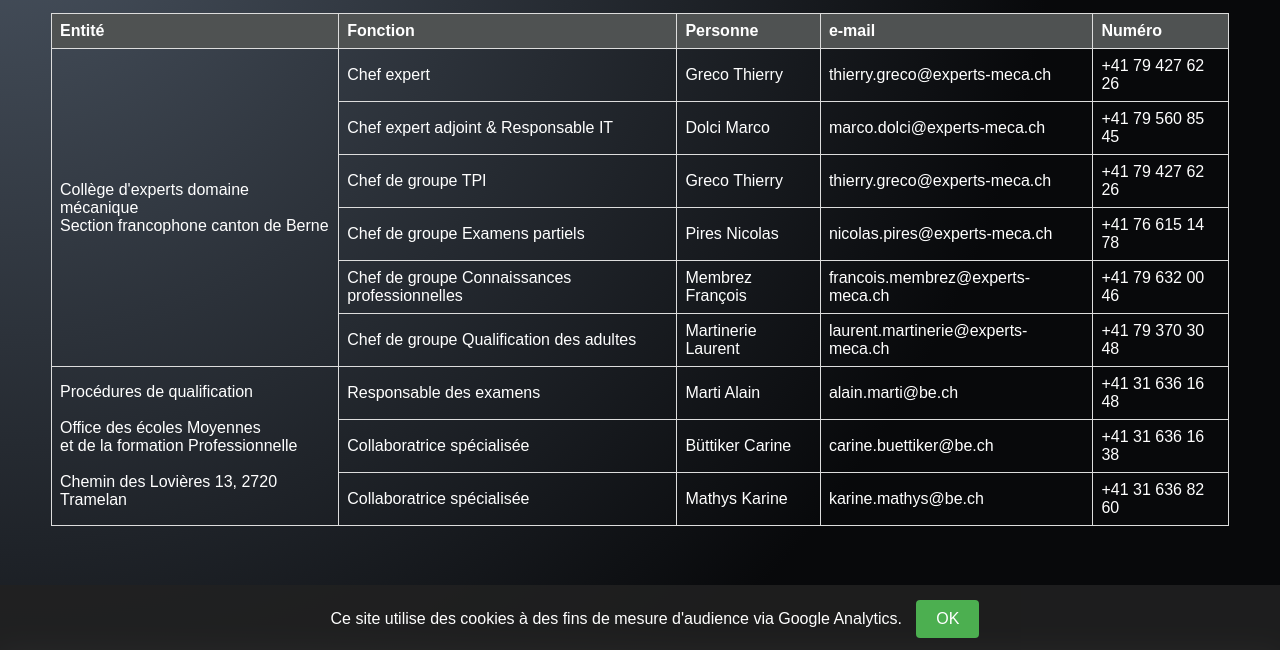
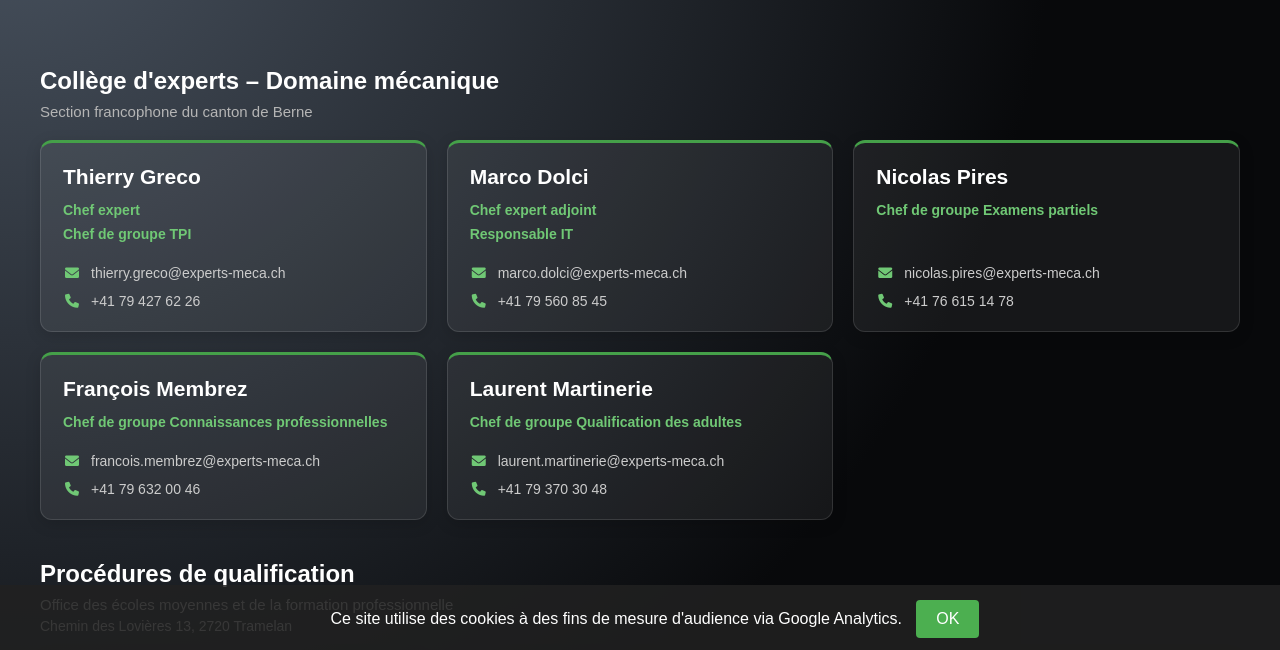
Before and after one commit to mwdolci/website_experts-meca, a plain HTML site: page contact.html in a window 1280 px wide. Shown: the part 147-797 px from the top of the page. Drawn offline with Linux system fonts and the light colour scheme.

Commit message:
new design page contact

```diff
--- /dev/null
+++ b/contact.css
@@ -0,0 +1,170 @@
+/* ==================== CONTENEUR PRINCIPAL ==================== */
+
+#contact-cards {
+    max-width: 1200px;
+    margin: 0 auto;
+    padding: 20px 20px 40px;
+}
+
+/* ==================== ENTITÉS ==================== */
+
+.contact-section {
+    margin-bottom: 40px;
+}
+
+.contact-section-title {
+    color: white;
+    font-size: 24px;
+    font-weight: 600;
+    margin: 0 0 8px;
+}
+
+.contact-section-description {
+    color: #b5b5b5;
+    font-size: 15px;
+    margin: 0 0 5px;
+}
+
+.contact-section-address {
+    color: #b5b5b5;
+    font-size: 14px;
+    margin: 0;
+}
+
+/* ==================== GRILLE ==================== */
+
+.contact-grid {
+    display: grid;
+    grid-template-columns: repeat(3, minmax(0, 1fr));
+    gap: 20px;
+    margin-top: 20px;
+}
+
+/* ==================== PAVÉS ==================== */
+
+.contact-card {
+    display: flex;
+    flex-direction: column;
+    padding: 22px;
+    background: rgba(255, 255, 255, 0.06);
+    border: 1px solid rgba(255, 255, 255, 0.12);
+    border-top: 3px solid #45a049;
+    border-radius: 12px;
+    box-shadow: 0 4px 15px rgba(0, 0, 0, 0.15);
+    transition: background 0.2s ease, transform 0.2s ease;
+}
+
+.contact-card:hover {
+    background: rgba(255, 255, 255, 0.10);
+    transform: translateY(-3px);
+}
+
+/* ==================== NOM ==================== */
+
+.contact-card-name {
+    color: white;
+    font-size: 21px;
+    font-weight: 600;
+    margin: 0 0 12px;
+}
+
+/* ==================== FONCTIONS ==================== */
+
+.contact-card-roles {
+    display: flex;
+    flex-direction: column;
+    gap: 5px;
+    margin-bottom: 20px;
+}
+
+.contact-card-role {
+    color: #70c875;
+    font-size: 14px;
+    font-weight: 600;
+    line-height: 1.4;
+}
+
+/* ==================== COORDONNÉES ==================== */
+
+.contact-card-details {
+    display: flex;
+    flex-direction: column;
+    gap: 12px;
+    margin-top: auto;
+}
+
+.contact-card-info {
+    display: flex;
+    align-items: center;
+    gap: 10px;
+    color: #cccccc;
+    font-size: 14px;
+}
+
+.contact-card-info i {
+    color: #70c875;
+    width: 18px;
+    flex-shrink: 0;
+    text-align: center;
+}
+
+.contact-card-info a {
+    color: #cccccc;
+    text-decoration: none;
+    overflow-wrap: anywhere;
+    transition: color 0.2s ease;
+}
+
+.contact-card-info a:hover {
+    color: #70c875;
+}
+
+/* ==================== RESPONSIVE PC ==================== */
+
+@media (min-width: 1201px) {
+    .pagetitle-container {
+        position: relative;
+        top: 0;
+        left: 0;
+        width: auto;
+        height: auto;
+        padding: 60px 40px 0;
+    }
+}
+
+/* ==================== RESPONSIVE TABLETTE ==================== */
+
+@media (max-width: 1000px) {
+    .contact-grid {
+        grid-template-columns: repeat(2, minmax(0, 1fr));
+    }
+}
+
+/* ==================== RESPONSIVE SMARTPHONE ==================== */
+
+@media (max-width: 600px) {
+    #contact-cards {
+        padding: 15px;
+    }
+
+    .contact-grid {
+        grid-template-columns: 1fr;
+        gap: 15px;
+    }
+
+    .contact-section-title {
+        font-size: 20px;
+    }
+
+    .contact-card {
+        padding: 18px;
+    }
+
+    .contact-card-name {
+        font-size: 19px;
+    }
+
+    .contact-card:hover {
+        transform: none;
+    }
+}
--- a/contact.html
+++ b/contact.html
@@ -17,12 +17,12 @@
     <meta name="robots" content="index, follow">
     <title>Collège d'experts - Contacts</title>
     <link rel="stylesheet" href="MainStyle.css?v=4.0.4">
+    <link rel="stylesheet" href="contact.css?v=1.0.0">
     <link rel="icon" type="image/png" sizes="16x16" href="images/be_mini.png">
     <link rel="stylesheet" href="https://cdnjs.cloudflare.com/ajax/libs/font-awesome/6.0.0-beta3/css/all.min.css">
     <link href="https://fonts.googleapis.com/css2?family=Lobster&display=swap" rel="stylesheet">
 </head>
-<body class="rotate-page">
-    <div class="rotate-message"></div>
+<body>
     <div class="page-container">
         <!-- En-tête que l'on doit retrouver sur toutes les pages du site web -->
         <header class="entete">
@@ -91,77 +91,7 @@
                 </div>
             </div>
 
-            <div class="container-tableau-contact">
-                <table>
-                    <thead>
-                        <tr>
-                            <th>Entité</th>
-                            <th>Fonction</th>
-                            <th>Personne</th>
-                            <th>e-mail</th>
-                            <th>Numéro</th>
-                        </tr>
-                    </thead>
-                    <tbody>
-                        <tr>
-                            <td rowspan="6">Collège d'experts domaine mécanique<br>Section francophone canton de Berne</td>
-                            <td>Chef expert</td>
-                            <td>Greco Thierry</td>
-                            <td><a href="mailto:thierry.greco@experts-meca.ch" id="email-link">thierry.greco@experts-meca.ch</a></td>
-                            <td>+41 79 427 62 26</td>
-                        </tr>
-                        <tr>
-                            <td>Chef expert adjoint & Responsable IT</td>
-                            <td>Dolci Marco</td>
-                            <td><a href="mailto:marco.dolci@experts-meca.ch" id="email-link">marco.dolci@experts-meca.ch</a></td>
-                            <td>+41 79 560 85 45</td>
-                        </tr>
-                        <tr>
-                            <td>Chef de groupe TPI</td>
-                            <td>Greco Thierry</td>
-                            <td><a href="mailto:thierry.greco@experts-meca.ch" id="email-link">thierry.greco@experts-meca.ch</a></td>
-                            <td>+41 79 427 62 26</td>
-                        </tr>
-                        <tr>
-                            <td>Chef de groupe Examens partiels</td>
-                            <td>Pires Nicolas</td>
-                            <td><a href="mailto:nicolas.pires@experts-meca.ch" id="email-link">nicolas.pires@experts-meca.ch</a></td>
-                            <td>+41 76 615 14 78</td>
-                        </tr>
-                        <tr>
-                            <td>Chef de groupe Connaissances professionnelles</td>
-                            <td>Membrez François</td>
-                            <td><a href="mailto:francois.membrez@experts-meca.ch" id="email-link">francois.membrez@experts-meca.ch</a></td>
-                            <td>+41 79 632 00 46</td>
-                        </tr>
-                        <tr>
-                            <td>Chef de groupe Qualification des adultes</td>
-                            <td>Martinerie Laurent</td>
-                            <td><a href="mailto:laurent.martinerie@experts-meca.ch" id="email-link">laurent.martinerie@experts-meca.ch</a></td>
-                            <td>+41 79 370 30 48</td>
-                        </tr>
-                        <tr>
-                            <td rowspan="3">Procédures de qualification<br><br>Office des écoles Moyennes<br> et de la formation Professionnelle<br><br>Chemin des Lovières 13, 2720 Tramelan</td>
-                            <td>Responsable des examens</td>
-                            <td>Marti Alain</td>
-                            <td><a href="mailto:alain.marti@be.ch" id="email-link">alain.marti@be.ch</a></td>
-                            <td>+41 31 636 16 48</td>
-                        </tr>
-                        <tr>
-                            <td>Collaboratrice spécialisée</td>
-                            <td>Büttiker Carine</td>
-                            <td><a href="mailto:carine.buettiker@be.ch" id="email-link">carine.buettiker@be.ch</a></td>
-                            <td>+41 31 636 16 38</td>
-                        </tr>
-                        <tr>
-                            <td>Collaboratrice spécialisée</td>
-                            <td>Mathys Karine</td>
-                            <td><a href="mailto:karine.mathys@be.ch" id="email-link">karine.mathys@be.ch</a></td>
-                            <td>+41 31 636 82 60</td>
-                        </tr>
-                    </tbody>
-                </table>
-            </div>
+            <div id="contact-cards"></div>
         </main>
     </div>
 
@@ -192,5 +122,6 @@
         <button id="cookie-ok">OK</button>
     </div>
     <script src="script.js?v=4.0.0"></script>
+    <script src="contact.js?v=1.0.0"></script>
 </body>
 </html>
--- /dev/null
+++ b/contact.js
@@ -0,0 +1,169 @@
+const contactCards = document.getElementById('contact-cards');
+
+// Création d'un élément HTML
+function createContactElement(tag, className, text) {
+    const element = document.createElement(tag);
+
+    if (className) element.className = className;
+    if (text !== undefined) element.textContent = text;
+
+    return element;
+}
+
+// Création d'une ligne de coordonnées
+function createContactInfo(icon, text, href) {
+    const info = createContactElement(
+        'div',
+        'contact-card-info'
+    );
+
+    const iconElement = createContactElement('i', icon);
+    iconElement.setAttribute('aria-hidden', 'true');
+
+    const link = createContactElement('a', '', text);
+    link.href = href;
+
+    info.appendChild(iconElement);
+    info.appendChild(link);
+
+    return info;
+}
+
+// Création d'un pavé de contact
+function createContactCard(contact) {
+    const card = createContactElement(
+        'article',
+        'contact-card'
+    );
+
+    // Nom et prénom
+    card.appendChild(createContactElement(
+        'h3',
+        'contact-card-name',
+        `${contact.firstName} ${contact.lastName}`
+    ));
+
+    // Fonctions
+    const roles = createContactElement(
+        'div',
+        'contact-card-roles'
+    );
+
+    for (const role of contact.roles) {
+        roles.appendChild(createContactElement(
+            'div',
+            'contact-card-role',
+            role
+        ));
+    }
+
+    card.appendChild(roles);
+
+    // Coordonnées
+    const details = createContactElement(
+        'div',
+        'contact-card-details'
+    );
+
+    // Adresse e-mail
+    if (contact.email) {
+        details.appendChild(createContactInfo(
+            'fas fa-envelope',
+            contact.email,
+            `mailto:${contact.email}`
+        ));
+    }
+
+    // Numéro de téléphone
+    if (contact.phone) {
+        details.appendChild(createContactInfo(
+            'fas fa-phone',
+            contact.phone,
+            `tel:${contact.phone.replace(/\s/g, '')}`
+        ));
+    }
+
+    card.appendChild(details);
+
+    return card;
+}
+
+// Affichage des contacts par entité
+function renderContacts(entities) {
+    contactCards.replaceChildren();
+
+    for (const entity of entities) {
+
+        const section = createContactElement(
+            'section',
+            'contact-section'
+        );
+
+        // Nom de l'entité
+        section.appendChild(createContactElement(
+            'h2',
+            'contact-section-title',
+            entity.entity
+        ));
+
+        // Description
+        if (entity.description) {
+            section.appendChild(createContactElement(
+                'p',
+                'contact-section-description',
+                entity.description
+            ));
+        }
+
+        // Adresse postale
+        if (entity.address) {
+            section.appendChild(createContactElement(
+                'p',
+                'contact-section-address',
+                entity.address
+            ));
+        }
+
+        // Grille des contacts
+        const grid = createContactElement(
+            'div',
+            'contact-grid'
+        );
+
+        for (const contact of entity.contacts) {
+            grid.appendChild(createContactCard(contact));
+        }
+
+        section.appendChild(grid);
+        contactCards.appendChild(section);
+    }
+}
+
+// Chargement des contacts
+async function loadContacts() {
+    try {
+        const response = await fetch('data/contact.json', {
+            cache: 'no-cache'
+        });
+
+        if (!response.ok) {
+            throw new Error(`HTTP ${response.status}`);
+        }
+
+        const entities = await response.json();
+
+        renderContacts(entities);
+
+    } catch (error) {
+        console.error(
+            'Erreur de chargement des contacts :',
+            error
+        );
+
+        contactCards.textContent =
+            'Impossible de charger les contacts.';
+    }
+}
+
+// Initialisation
+loadContacts();
--- /dev/null
+++ b/data/contact.json
@@ -0,0 +1,90 @@
+[
+    {
+        "entity": "Collège d'experts – Domaine mécanique",
+        "description": "Section francophone du canton de Berne",
+        "address": null,
+        "contacts": [
+            {
+                "firstName": "Thierry",
+                "lastName": "Greco",
+                "roles": [
+                    "Chef expert",
+                    "Chef de groupe TPI"
+                ],
+                "email": "thierry.greco@experts-meca.ch",
+                "phone": "+41 79 427 62 26"
+            },
+            {
+                "firstName": "Marco",
+                "lastName": "Dolci",
+                "roles": [
+                    "Chef expert adjoint",
+                    "Responsable IT"
+                ],
+                "email": "marco.dolci@experts-meca.ch",
+                "phone": "+41 79 560 85 45"
+            },
+            {
+                "firstName": "Nicolas",
+                "lastName": "Pires",
+                "roles": [
+                    "Chef de groupe Examens partiels"
+                ],
+                "email": "nicolas.pires@experts-meca.ch",
+                "phone": "+41 76 615 14 78"
+            },
+            {
+                "firstName": "François",
+                "lastName": "Membrez",
+                "roles": [
+                    "Chef de groupe Connaissances professionnelles"
+                ],
+                "email": "francois.membrez@experts-meca.ch",
+                "phone": "+41 79 632 00 46"
+            },
+            {
+                "firstName": "Laurent",
+                "lastName": "Martinerie",
+                "roles": [
+                    "Chef de groupe Qualification des adultes"
+                ],
+                "email": "laurent.martinerie@experts-meca.ch",
+                "phone": "+41 79 370 30 48"
+            }
+        ]
+    },
+    {
+        "entity": "Procédures de qualification",
+        "description": "Office des écoles moyennes et de la formation professionnelle",
+        "address": "Chemin des Lovières 13, 2720 Tramelan",
+        "contacts": [
+            {
+                "firstName": "Alain",
+                "lastName": "Marti",
+                "roles": [
+                    "Responsable des examens"
+                ],
+                "email": "alain.marti@be.ch",
+                "phone": "+41 31 636 16 48"
+            },
+            {
+                "firstName": "Carine",
+                "lastName": "Büttiker",
+                "roles": [
+                    "Collaboratrice spécialisée"
+                ],
+                "email": "carine.buettiker@be.ch",
+                "phone": "+41 31 636 16 38"
+            },
+            {
+                "firstName": "Karine",
+                "lastName": "Mathys",
+                "roles": [
+                    "Collaboratrice spécialisée"
+                ],
+                "email": "karine.mathys@be.ch",
+                "phone": "+41 31 636 82 60"
+            }
+        ]
+    }
+]
```
